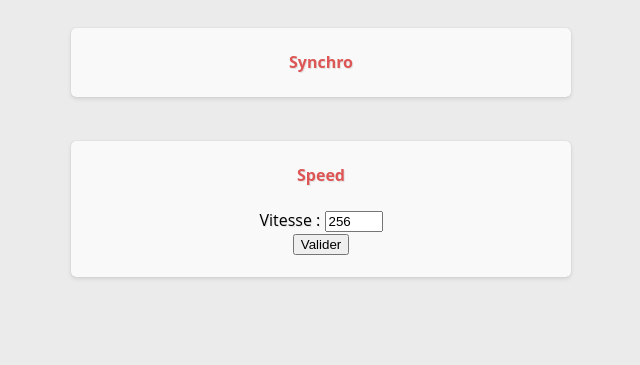
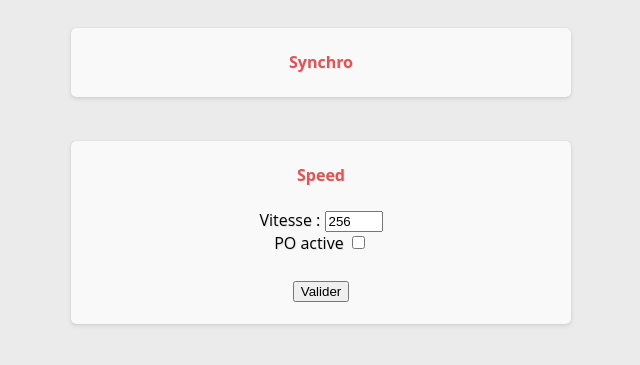
Before and after one commit to 4r3/synchro-seedbox, a PHP site: page /synchro.php in a window 1280 px wide. Shown: the top 365 px of the page, without its empty margins (319-959 px from the left). Run offline with PHP 8.4, Linux system fonts and the light colour scheme; data that the repository does not hold is empty; some libraries are stand-ins or nearby versions.

Commit message:
Update synchro.php

```diff
--- a/web/synchro.php
+++ b/web/synchro.php
@@ -152,14 +152,13 @@ foreach($lines as $line_num => $line) {
 <form action = "synchro.php" method="post">
 Vitesse : <input type = "number" name = "speed11" value="256" style="width:50px"><br />
 
-<!-- PO active <input value="checked" type="checkbox" onclick="Change()" name="por" id="choix_1" />
+PO active <input value="checked" type="checkbox" onclick="Change()" name="por" id="choix_1" />
 
 <div id="madiv"  style="visibility:hidden;">
 Vitesse PO : <input type = "number" name = "speed2" value="512" style="width:0px">
 Début : <input type="time" name="hor1" value="00:00" />
 Fin : <input type="time" name="hor2" value="06:00" />
-</div> -->
-
+</div>
 
 <input type = "submit" value = "Valider"><br>
 <br>
```
